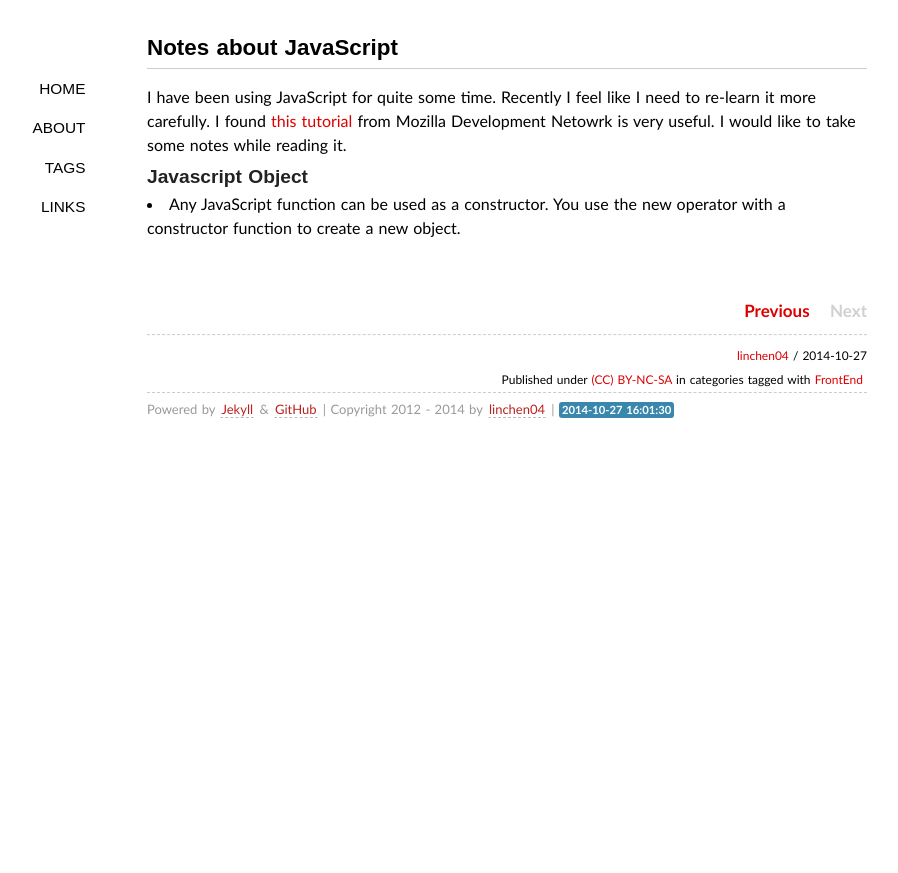
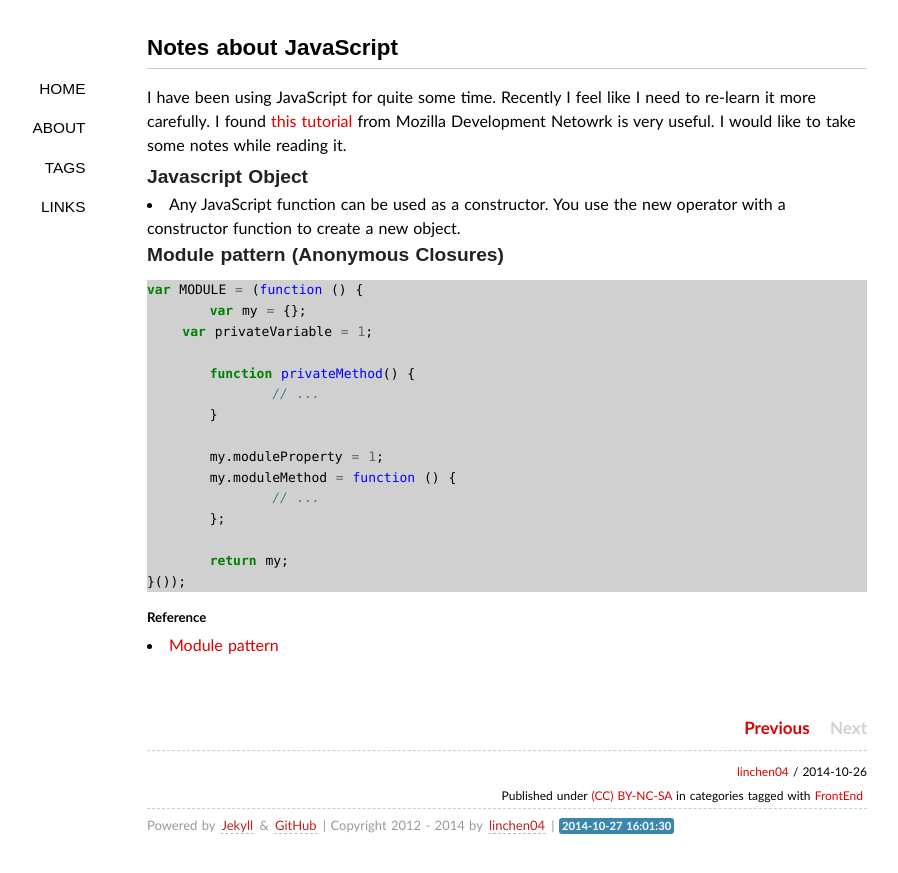
Before and after one commit to lchenn/linchen04.github.io, a Jekyll site: the page built from _posts/2014-10-26-notes-about-javascript.md, in a window 1280 px wide. Shown: the top 873 px of the page, without its empty margins (133-1031 px from the left). Built offline with Jekyll 4.4.1, drawn with Linux system fonts in a browser that asks for light colours; some web fonts are replaced; Markdown is read by kramdown in place of the engine named in the settings; comment, search, counter and statistics services are not loaded.

Commit message:
Updated the dates

````diff
--- a/_posts/2014-10-27-notes-about-javascript.md
+++ b/_posts/2014-10-26-notes-about-javascript.md
@@ -10,3 +10,26 @@ I have been using JavaScript for quite some time. Recently I feel like I need to
 ### Javascript Object
 
 - Any JavaScript function can be used as a constructor. You use the new operator with a constructor function to create a new object.
+
+### Module pattern (Anonymous Closures)
+```javascript
+var MODULE = (function () {
+	var my = {};
+    var privateVariable = 1;
+
+	function privateMethod() {
+		// ...
+	}
+
+	my.moduleProperty = 1;
+	my.moduleMethod = function () {
+		// ...
+	};
+
+	return my;
+}());
+```
+
+
+##### Reference
+- [Module pattern](http://www.adequatelygood.com/JavaScript-Module-Pattern-In-Depth.html)
````
